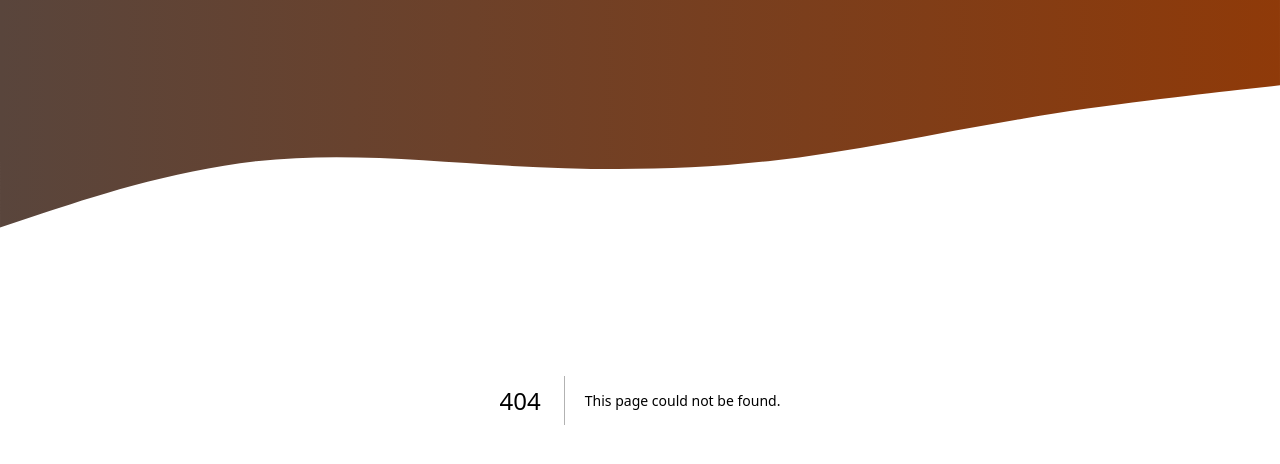
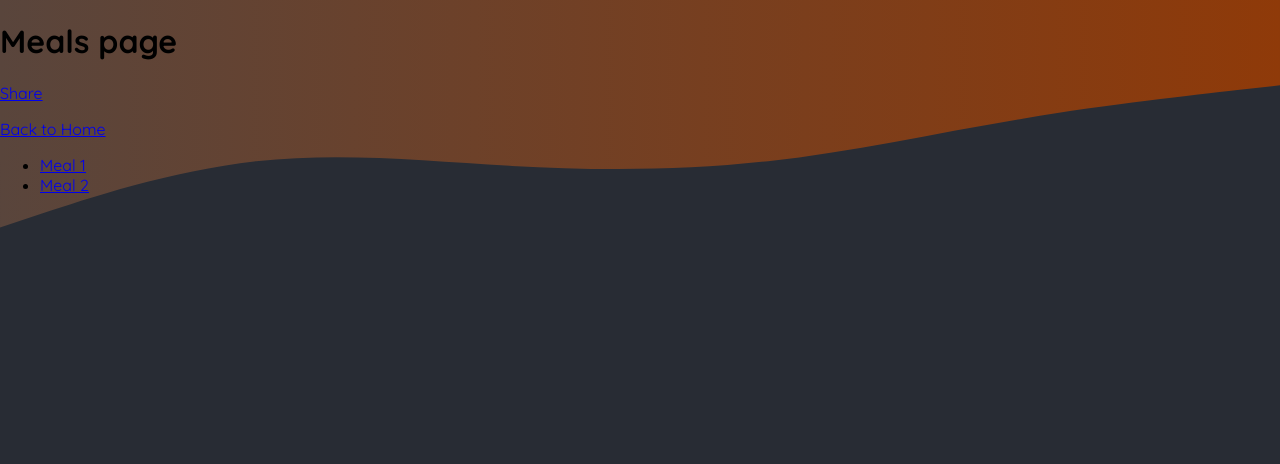
Before and after one commit to sanixto/foodies-project, a Next.js app: page /meals in a window 1280 px wide. Before the commit this address had no page. Shown: the top 464 px of the page. Built offline with nearby package versions, Linux system fonts and the light colour scheme.

Commit message:
add Community and Meals pages

```diff
--- /dev/null
+++ b/app/meals/page.tsx
@@ -0,0 +1,15 @@
+import Link from 'next/link';
+
+export default function MealsPage() {
+    return (
+        <main>
+            <h1>Meals page</h1>
+            <p><Link href="/meals/share">Share</Link></p>
+            <p><Link href="/">Back to Home</Link></p>
+            <ul>
+                <li><Link href="/meals/meal-1">Meal 1</Link></li>
+                <li><Link href="/meals/meal-2">Meal 2</Link></li>
+            </ul>
+        </main>
+    );
+}
--- a/app/page.tsx
+++ b/app/page.tsx
@@ -1,9 +1,13 @@
+import Link from 'next/link';
+
 export default function Home() {
   return (
     <main>
     <h1 style={{ color: 'white', textAlign: 'center' }}>
       Time to get started!
     </h1>
+    <p><Link href="/meals">Meals</Link></p>
+    <p><Link href="/community">Community</Link></p>
   </main>
   );
 }
```
Also changed, not shown: app/community/page.tsx (added, +10 -0 lines), app/meals/[mealSlug]/page.tsx (added, +11 -0 lines), app/meals/share/page.tsx (added, +10 -0 lines).
